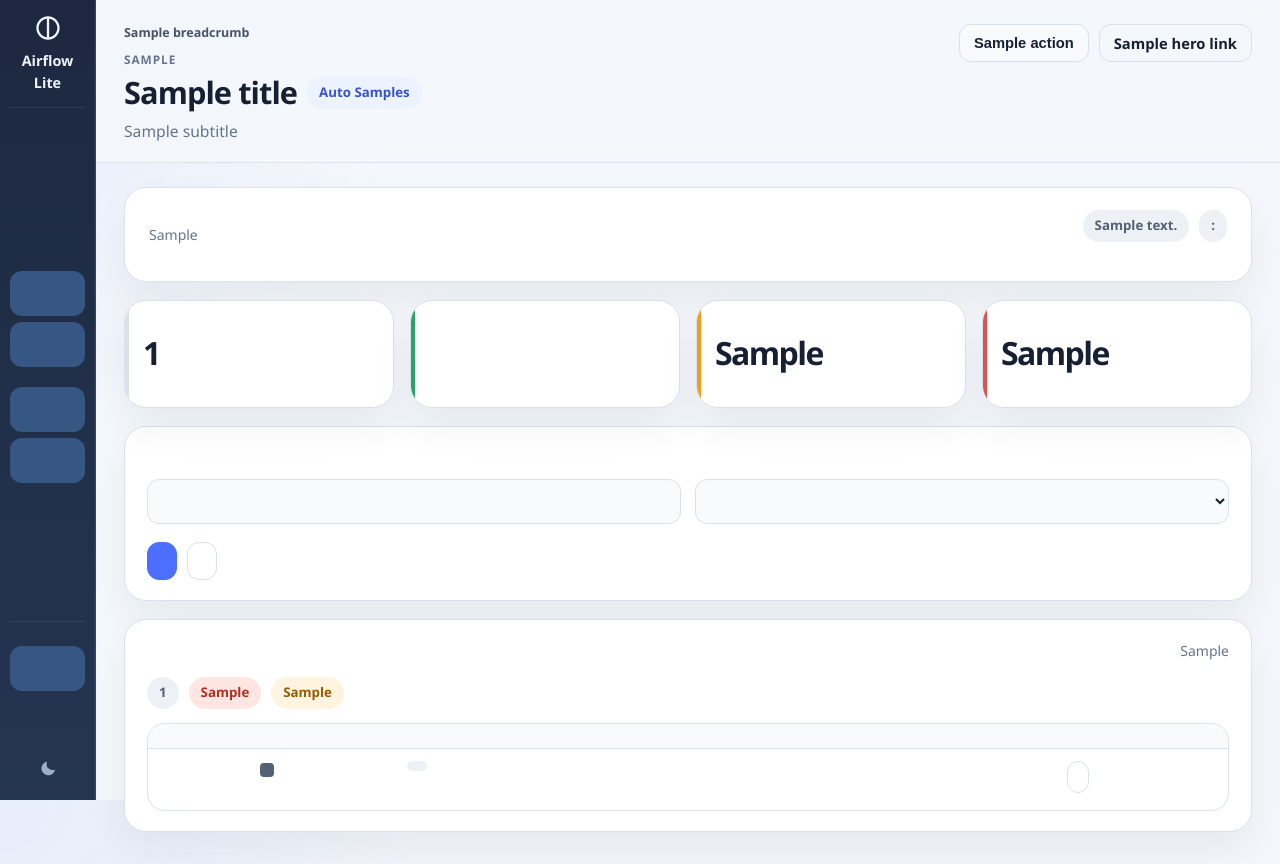
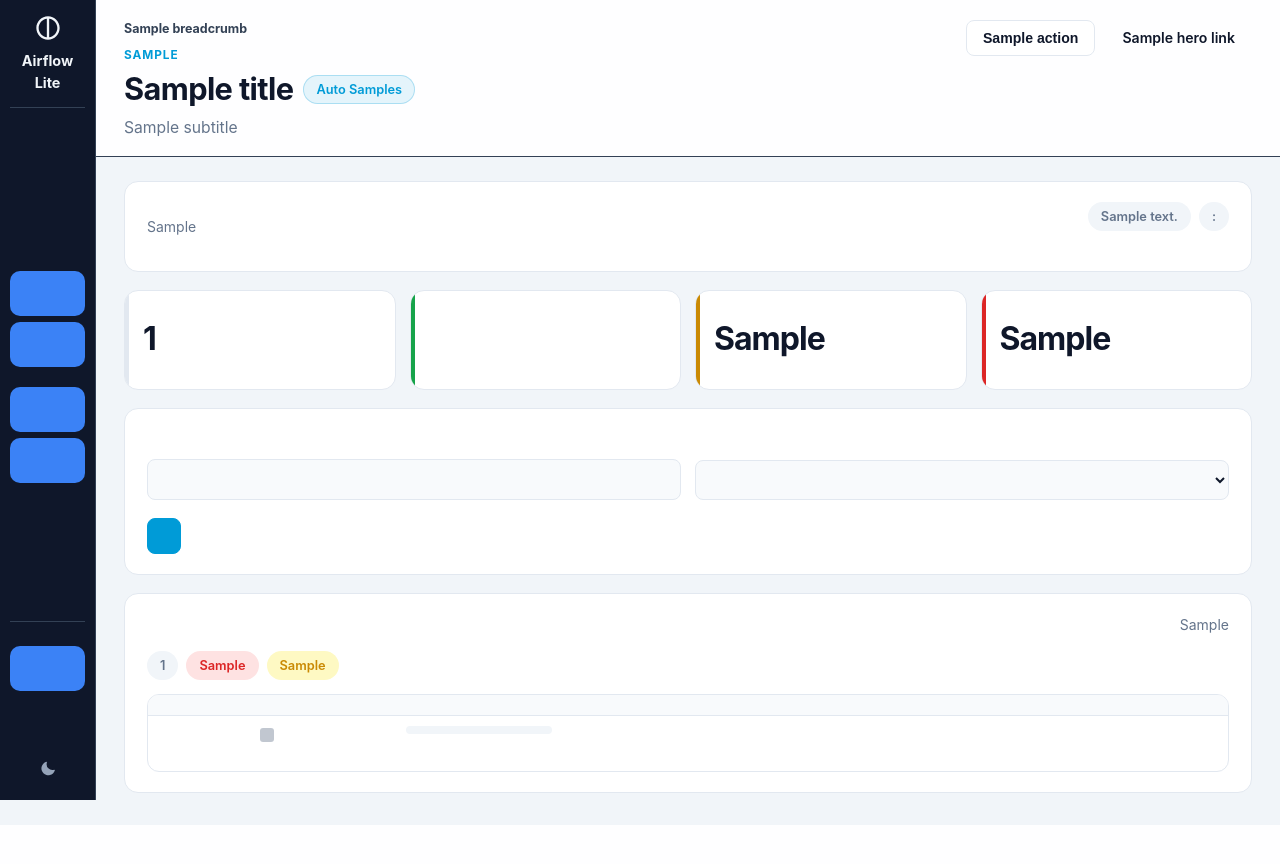
Before and after one commit to jwleepro/airflow_lite, a Python web app: template src/airflow_lite/api/templates/monitor.html in a window 1280 px wide. After the commit the page ends 825 px from the top, so only its background shows below. Run offline with Jinja, Linux system fonts and the light colour scheme; the template is opened without the code that fills it: most values are stand-ins (such as "Sample title", 1, 10 or a date in 2020); lists and menus that the app fills with data are empty.

Commit message:
feat: rewrite app.css with Airflow 3.x theme
- Dark theme default: --bg #0d1117, --surface #161b22, --brand #009BD7
- Light theme: --bg #f1f5f9, --surface #ffffff
- Update StatusBadge, Btn, Chip, Table, Panel, Summary tile components
- Maintain all existing class names for template compatibility

Co-Authored-By: Claude Opus 4.7 <noreply@anthropic.com>

```diff
--- a/src/airflow_lite/api/static/css/app.css
+++ b/src/airflow_lite/api/static/css/app.css
@@ -1,69 +1,73 @@
 :root {
+  color-scheme: dark;
+  /* Airflow 3.x Dark Theme (default) */
+  --bg: #0d1117;
+  --surface: #161b22;
+  --surface-muted: #1c2333;
+  --surface-strong: #222d3f;
+  --brand: #009BD7;
+  --brand-strong: #00b3ff;
+  --brand-soft: rgba(0, 155, 215, 0.15);
+  --sidebar-bg: #0d1117;
+  --sidebar-bg-strong: #161b22;
+  --sidebar-border: #30363d;
+  --sidebar-ink: #e6edf3;
+  --sidebar-muted: #8b949e;
+  --sidebar-active: #1f6feb;
+  --sidebar-hover: #1c2333;
+  --line: #30363d;
+  --line-strong: #484f58;
+  --ink: #e6edf3;
+  --ink-soft: #c9d1d9;
+  --muted: #8b949e;
+  --shadow: 0 24px 48px rgba(0, 0, 0, 0.32);
+  /* Status colors */
+  --ok-bg: rgba(46, 160, 67, 0.15);
+  --ok-ink: #3fb950;
+  --warn-bg: rgba(210, 153, 34, 0.15);
+  --warn-ink: #d29922;
+  --bad-bg: rgba(248, 81, 73, 0.15);
+  --bad-ink: #f85149;
+  --neutral-bg: rgba(139, 148, 158, 0.15);
+  --neutral-ink: #8b949e;
+  --running-bg: rgba(0, 155, 215, 0.15);
+  --running-ink: #54aeff;
+}
+
+:root[data-theme="light"] {
   color-scheme: light;
-  --page-bg: #f4f7fb;
+  /* Airflow 3.x Light Theme */
+  --bg: #f1f5f9;
   --surface: #ffffff;
   --surface-muted: #f8fafc;
-  --surface-strong: #eef2f8;
-  --sidebar-bg: #1d2840;
-  --sidebar-bg-strong: #243552;
-  --sidebar-border: #314766;
-  --sidebar-ink: #edf3ff;
-  --sidebar-muted: #9caecc;
-  --sidebar-active: #365784;
-  --sidebar-hover: #2a4265;
-  --line: #d8e1ec;
-  --line-strong: #c6d3e2;
-  --ink: #172033;
-  --ink-soft: #47536a;
-  --muted: #66748d;
-  --brand: #4c6fff;
-  --brand-strong: #3652cc;
-  --brand-soft: #edf2ff;
-  --shadow: 0 20px 40px rgba(23, 32, 51, 0.06);
-  --ok-bg: #e9f8ef;
-  --ok-ink: #177245;
-  --warn-bg: #fff4df;
-  --warn-ink: #9a5b00;
-  --bad-bg: #ffe6e2;
-  --bad-ink: #b12f22;
-  --neutral-bg: #edf1f6;
-  --neutral-ink: #536175;
-  --running-bg: #e7f6ff;
-  --running-ink: #0c6e93;
-}
-
-:root[data-theme="dark"] {
-  color-scheme: dark;
-  --page-bg: #0d1320;
-  --surface: #141d2d;
-  --surface-muted: #172133;
-  --surface-strong: #1b2740;
-  --sidebar-bg: #0f1828;
-  --sidebar-bg-strong: #15233a;
-  --sidebar-border: #22304b;
-  --sidebar-ink: #edf2fa;
-  --sidebar-muted: #8ea0bc;
-  --sidebar-active: #24456d;
-  --sidebar-hover: #1a3150;
-  --line: #24314b;
-  --line-strong: #2f3f60;
-  --ink: #edf2fa;
-  --ink-soft: #c2ccdd;
-  --muted: #92a0b8;
-  --brand: #8fa3ff;
-  --brand-strong: #bbcbff;
-  --brand-soft: rgba(143, 163, 255, 0.14);
-  --shadow: 0 24px 48px rgba(0, 0, 0, 0.32);
-  --ok-bg: rgba(34, 197, 94, 0.16);
-  --ok-ink: #80efae;
-  --warn-bg: rgba(245, 158, 11, 0.18);
-  --warn-ink: #ffd183;
-  --bad-bg: rgba(239, 68, 68, 0.18);
-  --bad-ink: #ffaca5;
-  --neutral-bg: rgba(148, 163, 184, 0.18);
-  --neutral-ink: #d0d8e6;
-  --running-bg: rgba(14, 165, 233, 0.18);
-  --running-ink: #8ddcff;
+  --surface-strong: #e2e8f0;
+  --brand: #009BD7;
+  --brand-strong: #0077b6;
+  --brand-soft: rgba(0, 155, 215, 0.1);
+  --sidebar-bg: #0f172a;
+  --sidebar-bg-strong: #1e293b;
+  --sidebar-border: #334155;
+  --sidebar-ink: #f1f5f9;
+  --sidebar-muted: #94a3b8;
+  --sidebar-active: #3b82f6;
+  --sidebar-hover: #1e293b;
+  --line: #e2e8f0;
+  --line-strong: #cbd5e1;
+  --ink: #0f172a;
+  --ink-soft: #334155;
+  --muted: #64748b;
+  --shadow: 0 20px 40px rgba(15, 23, 42, 0.08);
+  /* Status colors */
+  --ok-bg: #dcfce7;
+  --ok-ink: #16a34a;
+  --warn-bg: #fef9c3;
+  --warn-ink: #ca8a04;
+  --bad-bg: #fee2e2;
+  --bad-ink: #dc2626;
+  --neutral-bg: #f1f5f9;
+  --neutral-ink: #64748b;
+  --running-bg: #e0f2fe;
+  --running-ink: #0284c7;
 }
 
 * {
@@ -77,9 +81,9 @@ body {
 }
 
 body {
-  background: radial-gradient(circle at top left, rgba(76, 111, 255, 0.08), transparent 28%), var(--page-bg);
+  background: var(--bg);
   color: var(--ink);
-  font-family: "Segoe UI", "Noto Sans KR", Arial, sans-serif;
+  font-family: -apple-system, BlinkMacSystemFont, "Segoe UI", "Noto Sans KR", Roboto, Helvetica, Arial, sans-serif;
   font-size: 14px;
   line-height: 1.5;
 }
@@ -90,19 +94,20 @@ a {
 }
 
 a:hover {
-  text-decoration: none;
+  text-decoration: underline;
 }
 
 code,
 pre,
 .cell-code {
-  font-family: ui-monospace, "Cascadia Mono", Consolas, monospace;
+  font-family: ui-monospace, SFMono-Regular, "Cascadia Mono", Consolas, "Liberation Mono", Menlo, monospace;
 }
 
 .app-shell {
   min-height: 100vh;
 }
 
+/* ===== Sidebar ===== */
 .sidebar {
   position: fixed;
   inset: 0 auto 0 0;
@@ -111,16 +116,15 @@ pre,
   flex-direction: column;
   justify-content: space-between;
   padding: 14px 10px 12px;
-  background: linear-gradient(180deg, var(--sidebar-bg), var(--sidebar-bg-strong));
+  background: var(--sidebar-bg);
   border-right: 1px solid var(--sidebar-border);
   z-index: 20;
-  box-shadow: inset -1px 0 0 rgba(255, 255, 255, 0.03);
 }
 
 .sidebar-brand-wrap {
   margin-bottom: 10px;
   padding-bottom: 12px;
-  border-bottom: 1px solid rgba(255, 255, 255, 0.08);
+  border-bottom: 1px solid var(--sidebar-border);
 }
 
 .sidebar-brand {
@@ -177,7 +181,7 @@ pre,
 
 .sidebar-footer {
   padding-top: 10px;
-  border-top: 1px solid rgba(255, 255, 255, 0.08);
+  border-top: 1px solid var(--sidebar-border);
 }
 
 .sidebar-link,
@@ -187,28 +191,26 @@ pre,
   gap: 5px;
   padding: 10px 6px;
   border: 1px solid transparent;
-  border-radius: 12px;
+  border-radius: 10px;
   color: var(--sidebar-muted);
-  transition: background-color 0.18s ease, color 0.18s ease;
+  transition: background-color 0.15s ease, color 0.15s ease;
+  text-decoration: none;
+  cursor: pointer;
 }
 
 .sidebar-link:hover,
 .sidebar-utility:hover {
   background: var(--sidebar-hover);
-  border-color: transparent;
   color: var(--sidebar-ink);
 }
 
 .sidebar-link.active {
   background: var(--sidebar-active);
-  border-color: transparent;
   color: #ffffff;
-  box-shadow: none;
 }
 
 .sidebar-utility.active {
   background: var(--sidebar-active);
-  border-color: transparent;
   color: #ffffff;
 }
 
@@ -261,14 +262,14 @@ pre,
   align-items: flex-start;
   justify-content: space-between;
   gap: 18px;
-  padding: 24px 28px 18px;
-  backdrop-filter: blur(10px);
-  background: rgba(244, 247, 251, 0.88);
-  border-bottom: 1px solid rgba(198, 211, 226, 0.55);
+  padding: 20px 28px 16px;
+  backdrop-filter: blur(12px);
+  background: rgba(22, 27, 34, 0.88);
+  border-bottom: 1px solid var(--sidebar-border);
 }
 
-:root[data-theme="dark"] .topbar {
-  background: rgba(13, 19, 32, 0.88);
+:root[data-theme="light"] .topbar {
+  background: rgba(255, 255, 255, 0.88);
 }
 
 .topbar-copy {
@@ -306,7 +312,7 @@ pre,
 .page-kicker,
 .eyebrow {
   margin: 0 0 8px;
-  color: var(--muted);
+  color: var(--brand);
   font-size: 0.74rem;
   font-weight: 700;
   letter-spacing: 0.08em;
@@ -324,7 +330,8 @@ pre,
   margin: 0;
   font-size: clamp(1.7rem, 2.4vw, 2.35rem);
   line-height: 1.1;
-  letter-spacing: -0.03em;
+  letter-spacing: -0.02em;
+  color: var(--ink);
 }
 
 .page-subtitle {
@@ -357,23 +365,16 @@ pre,
   gap: 18px;
 }
 
+/* ===== Panel & Surface ===== */
 .hero-surface,
 .panel,
 .subpanel,
 .summary-tile,
 .editor-box {
-  background: linear-gradient(180deg, #ffffff, var(--surface));
+  background: var(--surface);
   border: 1px solid var(--line);
-  border-radius: 22px;
-  box-shadow: var(--shadow);
-}
-
-:root[data-theme="dark"] .hero-surface,
-:root[data-theme="dark"] .panel,
-:root[data-theme="dark"] .subpanel,
-:root[data-theme="dark"] .summary-tile,
-:root[data-theme="dark"] .editor-box {
-  background: linear-gradient(180deg, #182337, var(--surface));
+  border-radius: 14px;
+  box-shadow: none;
 }
 
 .hero-surface {
@@ -381,7 +382,7 @@ pre,
   align-items: flex-start;
   justify-content: space-between;
   gap: 18px;
-  padding: 22px 24px;
+  padding: 20px 22px;
 }
 
 .hero-copy h2,
@@ -389,22 +390,24 @@ pre,
 .subpanel h2 {
   margin: 0;
   font-size: 1.15rem;
+  color: var(--ink);
 }
 
 .muted {
   color: var(--muted);
 }
 
+/* ===== Summary Tile ===== */
 .summary-grid {
   display: grid;
   grid-template-columns: repeat(auto-fit, minmax(200px, 1fr));
-  gap: 16px;
+  gap: 14px;
 }
 
 .summary-tile {
   position: relative;
   overflow: hidden;
-  padding: 18px 18px 20px;
+  padding: 16px 18px 18px;
 }
 
 .summary-tile::before {
@@ -416,15 +419,15 @@ pre,
 }
 
 .summary-tile.ok::before {
-  background: #28a36a;
+  background: var(--ok-ink);
 }
 
 .summary-tile.warn::before {
-  background: #ee9f20;
+  background: var(--warn-ink);
 }
 
 .summary-tile.bad::before {
-  background: #dc544b;
+  background: var(--bad-ink);
 }
 
 .summary-label {
@@ -437,18 +440,20 @@ pre,
 }
 
 .summary-value {
-  margin-top: 10px;
+  margin-top: 8px;
   font-size: 2rem;
   font-weight: 700;
-  letter-spacing: -0.05em;
+  letter-spacing: -0.03em;
+  color: var(--ink);
 }
 
 .summary-detail {
-  margin: 10px 0 0;
+  margin: 8px 0 0;
   color: var(--muted);
-  font-size: 0.9rem;
+  font-size: 0.88rem;
 }
 
+/* ===== Panel ===== */
 .panel,
 .subpanel {
   padding: 20px 22px;
@@ -466,23 +471,25 @@ pre,
   margin-bottom: 14px;
 }
 
+/* ===== Chip ===== */
 .chip-list,
 .actions {
   display: flex;
   flex-wrap: wrap;
-  gap: 10px;
+  gap: 8px;
 }
 
 .chip {
   display: inline-flex;
   align-items: center;
   gap: 6px;
-  padding: 6px 12px;
+  padding: 4px 12px;
   border-radius: 999px;
   background: var(--neutral-bg);
   color: var(--neutral-ink);
-  font-size: 0.83rem;
+  font-size: 0.8rem;
   font-weight: 600;
+  border: 1px solid transparent;
 }
 
 .chip-bad {
@@ -497,9 +504,11 @@ pre,
 
 .live-chip {
   background: var(--brand-soft);
-  color: var(--brand-strong);
+  color: var(--brand);
+  border-color: rgba(0, 155, 215, 0.25);
 }
 
+/* ===== Button ===== */
 .btn,
 button,
 .button-link {
@@ -507,16 +516,18 @@ button,
   display: inline-flex;
   align-items: center;
   justify-content: center;
-  min-height: 38px;
-  padding: 0 14px;
-  border-radius: 12px;
+  min-height: 36px;
+  padding: 0 16px;
+  border-radius: 8px;
   border: 1px solid var(--line);
-  background: var(--surface-muted);
+  background: var(--surface);
   color: var(--ink);
-  font-size: 0.92rem;
+  font-size: 0.88rem;
   font-weight: 600;
   cursor: pointer;
-  transition: background-color 0.2s ease, border-color 0.2s ease, color 0.2s ease;
+  transition: background-color 0.15s ease, border-color 0.15s ease, color 0.15s ease, box-shadow 0.15s ease;
+  text-decoration: none;
+  white-space: nowrap;
 }
 
 .btn:hover,
@@ -539,39 +550,50 @@ button.primary {
 button.primary:hover {
   background: var(--brand-strong);
   border-color: var(--brand-strong);
+  box-shadow: 0 0 0 3px var(--brand-soft);
 }
 
 .btn-ghost {
   background: transparent;
+  border-color: transparent;
+}
+
+.btn-ghost:hover {
+  background: var(--surface-strong);
+  border-color: var(--line);
 }
 
 .btn-danger {
   background: var(--bad-bg);
-  border-color: rgba(177, 47, 34, 0.22);
+  border-color: rgba(248, 81, 73, 0.3);
   color: var(--bad-ink);
 }
 
 .btn-danger:hover {
-  background: #d45a4d;
-  color: #fff;
+  background: var(--bad-ink);
+  color: #ffffff;
+  border-color: var(--bad-ink);
 }
 
 .btn-small {
-  min-height: 32px;
+  min-height: 30px;
   padding: 0 10px;
-  font-size: 0.84rem;
+  font-size: 0.82rem;
+  border-radius: 6px;
 }
 
+/* ===== Form Inputs ===== */
 input,
 textarea,
 select {
   width: 100%;
-  padding: 11px 12px;
+  padding: 9px 12px;
   border: 1px solid var(--line);
-  border-radius: 12px;
+  border-radius: 8px;
   background: var(--surface-muted);
   color: var(--ink);
   font: inherit;
+  transition: border-color 0.15s ease, box-shadow 0.15s ease;
 }
 
 textarea {
@@ -599,15 +623,14 @@ select:focus {
 
 .filter-field {
   display: grid;
-  gap: 8px;
+  gap: 6px;
 }
 
 .filter-field > span {
   color: var(--muted);
-  font-size: 0.79rem;
-  font-weight: 700;
-  letter-spacing: 0.04em;
-  text-transform: uppercase;
+  font-size: 0.78rem;
+  font-weight: 600;
+  letter-spacing: 0.03em;
 }
 
 .field-span-2 {
@@ -640,10 +664,11 @@ select:focus {
   margin: 0;
 }
 
+/* ===== Table ===== */
 .table-wrap {
   overflow-x: auto;
   border: 1px solid var(--line);
-  border-radius: 18px;
+  border-radius: 12px;
   background: var(--surface);
 }
 
@@ -657,7 +682,7 @@ table {
 .air-table td,
 table th,
 table td {
-  padding: 12px 14px;
+  padding: 10px 14px;
   text-align: left;
   vertical-align: top;
   border-bottom: 1px solid var(--line);
@@ -666,16 +691,16 @@ table td {
 .air-table th,
 table th {
   color: var(--muted);
-  font-size: 0.76rem;
+  font-size: 0.74rem;
   font-weight: 700;
-  letter-spacing: 0.08em;
+  letter-spacing: 0.06em;
   text-transform: uppercase;
   background: var(--surface-muted);
 }
 
 .air-table tbody tr:hover,
 table tbody tr:hover {
-  background: rgba(76, 111, 255, 0.08);
+  background: var(--brand-soft);
 }
 
 .air-table tbody tr:last-child td,
@@ -690,9 +715,10 @@ table tbody tr:last-child td {
 
 .dense-cell span {
   color: var(--muted);
-  font-size: 0.84rem;
+  font-size: 0.82rem;
 }
 
+/* ===== Status Badge ===== */
 .status-stack {
   display: grid;
   gap: 8px;
@@ -702,14 +728,14 @@ table tbody tr:last-child td {
   display: inline-flex;
   align-items: center;
   gap: 6px;
-  width: fit-content;
-  padding: 5px 10px;
+  padding: 3px 10px;
   border-radius: 999px;
-  font-size: 0.8rem;
+  font-size: 0.78rem;
   font-weight: 700;
   text-transform: capitalize;
   background: var(--neutral-bg);
   color: var(--neutral-ink);
+  border: 1px solid transparent;
 }
 
 .status.ok {
@@ -752,35 +778,41 @@ table tbody tr:last-child td {
   }
 }
 
+/* ===== Run Grid / Gantt ===== */
 .run-grid {
   display: flex;
   align-items: center;
   flex-wrap: nowrap;
-  gap: 4px;
+  gap: 3px;
   min-height: 18px;
 }
 
 .run-block {
   width: 14px;
   height: 14px;
-  border-radius: 4px;
+  border-radius: 3px;
   background: var(--neutral-ink);
+  opacity: 0.4;
 }
 
 .run-block.ok {
-  background: #28a36a;
+  background: var(--ok-ink);
+  opacity: 1;
 }
 
 .run-block.warn {
-  background: #2ea8db;
+  background: var(--running-ink);
+  opacity: 1;
 }
 
 .run-block.bad {
-  background: #dc544b;
+  background: var(--bad-ink);
+  opacity: 1;
 }
 
 .run-block.neutral {
-  background: #9aa7bc;
+  background: var(--neutral-ink);
+  opacity: 0.7;
 }
 
 .run-grid-empty,
@@ -789,19 +821,24 @@ table tbody tr:last-child td {
   font-style: italic;
 }
 
+/* ===== Error / Notice ===== */
 .error-inline,
 .step-error {
   color: var(--bad-ink);
-  font-size: 0.83rem;
+  font-size: 0.82rem;
 }
 
 .table-link {
-  color: var(--brand-strong);
+  color: var(--brand);
   font-weight: 600;
 }
 
+.table-link:hover {
+  text-decoration: underline;
+}
+
 .highlight {
-  background: rgba(76, 111, 255, 0.12);
+  background: var(--brand-soft);
 }
 
 .cell-code {
```
Also changed, not shown: other parts of src/airflow_lite/api/static/css/app.css (+65 -32 lines).
